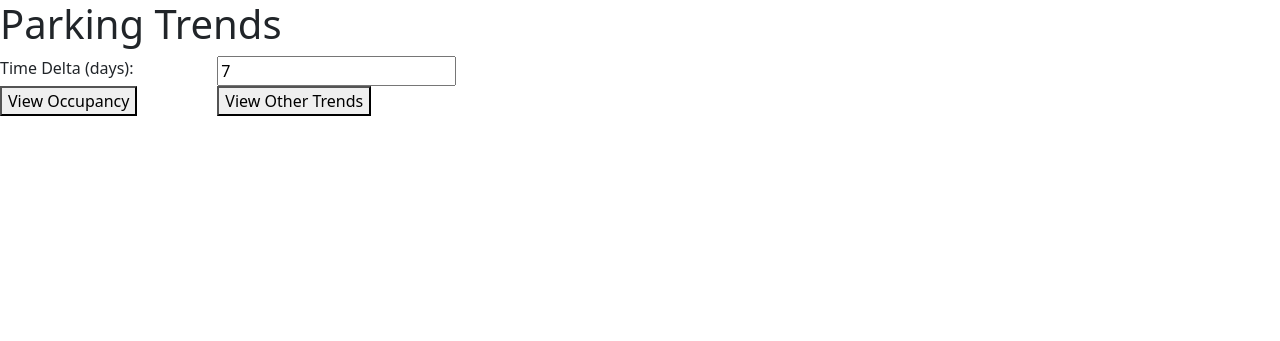
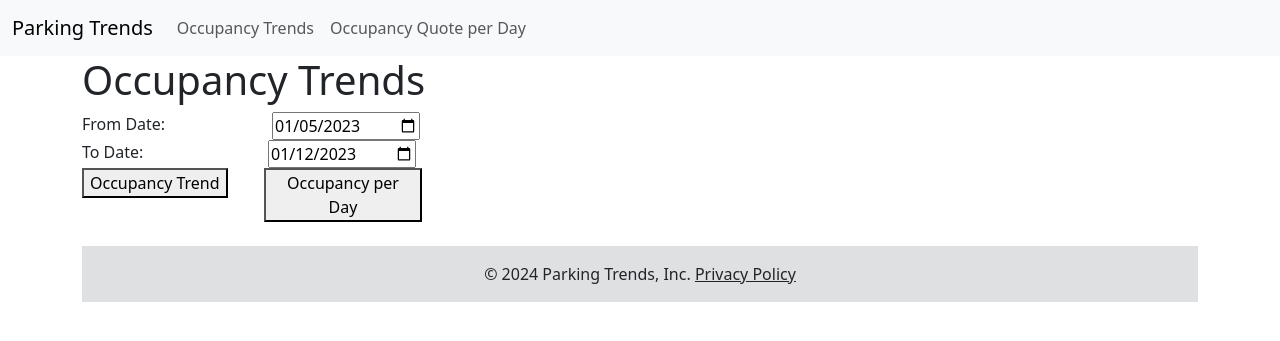
Before and after one commit to eglisi1/car_parking, a Flask app: page / in a window 1280 px wide. Shown: the top 341 px of the page. Run offline with Flask 3, Linux system fonts and the light colour scheme; parts of the project's set-up code (start-up, migrations or seed data) failed here and were passed over.

Commit message:
add occupancy per weekday

```diff
--- a/src/visual_analytics/app.py
+++ b/src/visual_analytics/app.py
@@ -1,12 +1,13 @@
 from flask import Flask, render_template, request
 
 import logging
+from datetime import datetime, timedelta
 
 import services.analysis_service as analysis_service
 import services.db_service as db_service
+import services.util_service as util_service
 
 app = Flask(__name__)
-app.logger.level = logging.DEBUG
 
 logging.basicConfig(level=logging.DEBUG)
 logger = logging.getLogger(__name__)
@@ -22,8 +23,16 @@
     logger.debug(f"/occupancy_trends called with args {request.args}")
     timedelta_days = request.args.get("timedelta", default=7, type=int)
     base64_plot = analysis_service.occupancy_trends(db_service.get_collection(), timedelta_days)
-    return render_template("occupancy_trends.html", plot_url=base64_plot)
+    return render_template("occupancy_trends_result.html", plot_url=base64_plot)
 
+
+@app.route("/occupancy_per_day")
+def occupancy_per_day() -> str:
+    logger.debug(f"/occupancy_per_day called with args {request.args}")
+    date_from = util_service.parse_date(request.args.get("date_from", type=str), datetime.today() - timedelta(days=7))
+    date_to = util_service.parse_date(request.args.get("date_to", type=str), datetime.today())
+    base64_plot = analysis_service.occupancy_per_day(db_service.get_collection(), date_from, date_to)
+    return render_template("occupancy_per_day_result.html", plot_url=base64_plot)
 
 if __name__ == "__main__":
     app.run(debug=True)
--- /dev/null
+++ b/src/visual_analytics/templates/base.html
@@ -0,0 +1,39 @@
+<!DOCTYPE html>
+<html lang="en">
+
+<head>
+    <title>{% block title %}{% endblock %}</title>
+    <link href="https://cdn.jsdelivr.net/npm/bootstrap@5.3.2/dist/css/bootstrap.min.css" rel="stylesheet">
+</head>
+
+<body>
+    <nav class="navbar navbar-expand-lg navbar-light bg-light">
+        <div class="container-fluid">
+            <a class="navbar-brand" href="/">Parking Trends</a>
+            <div class="collapse navbar-collapse" id="navbarNav">
+                <ul class="navbar-nav">
+                    <li class="nav-item">
+                        <a class="nav-link" href="/">Occupancy Trends</a>
+                    </li>
+                    <li class="nav-item">
+                        <a class="nav-link" href="/occupancy_per_day">Occupancy Quote per Day</a>
+                    </li>
+                </ul>
+            </div>
+        </div>
+    </nav>
+
+    {% block content %}{% endblock %}
+
+    <footer class="bg-light text-center text-lg-start mt-4">
+        <div class="text-center p-3" style="background-color: rgba(0, 0, 0, 0.1);">
+            © 2024 Parking Trends, Inc.
+            <a class="text-dark" href="#">Privacy Policy</a>
+        </div>
+    </footer>
+
+
+    <script src="https://cdn.jsdelivr.net/npm/bootstrap@5.3.2/dist/js/bootstrap.bundle.min.js"></script>
+</body>
+
+</html>
--- a/src/visual_analytics/templates/index.html
+++ b/src/visual_analytics/templates/index.html
@@ -1,31 +1,38 @@
-<!DOCTYPE html>
-<html lang="en">
+{% extends "base.html" %}
 
-<head>
-    <title>Parking Trends</title>
-    <link href="https://cdn.jsdelivr.net/npm/bootstrap@5.3.2/dist/css/bootstrap.min.css" rel="stylesheet">
-</head>
+{% block title %}
+Home
+{% endblock %}
 
-<body>
-    <h1>Parking Trends</h1>
+{% block content %}
+<div class="container">
+    <h1>Occupancy Trends</h1>
     <form id="trendsForm" action="" method="get">
         <div class="row">
             <div class="col-2">
-                <label for="timedelta">Time Delta (days):</label>
+                <label for="start_date">From Date:</label>
             </div>
             <div class="col-2">
-                <input type="number" id="timedelta" name="timedelta" min="7" value="7">
-            </div>
+                <input type="date" id="date_from" name="date_from" value="2023-01-05">
             </div>
             <div class="row">
                 <div class="col-2">
-                <button type="button" onclick="submitForm('/occupancy_trends')">View Occupancy</button>
+                    <label for="start_date">To Date:</label>
                 </div>
                 <div class="col-2">
-                <button type="button" onclick="submitForm('/')">View Other Trends</button>
+                    <input type="date" id="date_to" name="date_to" value="2023-01-12">
+                </div>
+                <div class="row">
+                    <div class="col-2">
+                        <button type="button" onclick="submitForm('/occupancy_trends')">Occupancy Trend</button>
+                    </div>
+                    <div class="col-2">
+                        <button type="button" onclick="submitForm('/occupancy_per_day')">Occupancy per Day</button>
+                    </div>
                 </div>
             </div>
     </form>
+</div>
 
 <script>
     function submitForm(action) {
@@ -34,8 +41,4 @@
         form.submit();
     }
 </script>
-
-    <script src="https://cdn.jsdelivr.net/npm/bootstrap@5.3.2/dist/js/bootstrap.bundle.min.js"></script>
-</body>
-
-</html>
+{% endblock %}
```
Also changed, not shown: src/visual_analytics/services/analysis_service.py (+70 -2 lines), src/visual_analytics/services/plot_service.py (+28 -5 lines), src/visual_analytics/services/util_service.py (added, +13 -0 lines), src/visual_analytics/templates/occupancy_per_day_result.html (added, +12 -0 lines), src/visual_analytics/templates/occupancy_trends.html (deleted, +0 -17 lines), src/visual_analytics/templates/occupancy_trends_result.html (added, +12 -0 lines). Lines whose indentation alone changed are shown as unchanged.
